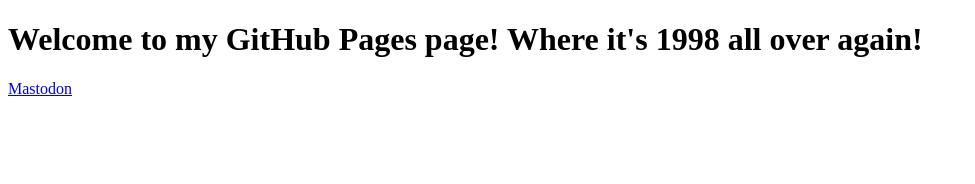
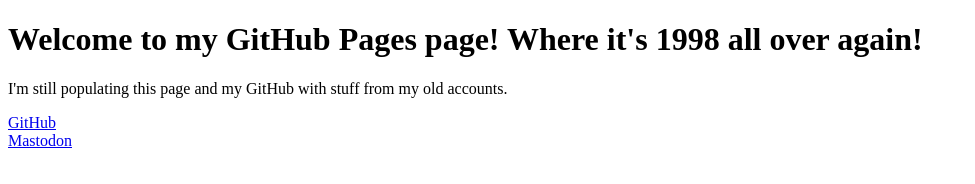
Before and after one commit to LuciCodesStuff/LuciCodesStuff.github.io, a plain HTML site: page index.html in a window 1280 px wide. Shown: the whole page, without its empty margins (0-975 px from the left). Drawn offline with Linux system fonts and the light colour scheme.

Commit message:
Update index.html

```diff
--- a/index.html
+++ b/index.html
@@ -5,6 +5,7 @@
     </head>
     <body>
         <h1>Welcome to my GitHub Pages page! Where it's 1998 all over again!</h1>
-        <p><a rel="me" href="https://toot.site/@Luci">Mastodon</a></p>
+        <p>I'm still populating this page and my GitHub with stuff from my old accounts.</p>
+        <p><a href="https://github.com/LuciCodesStuff">GitHub</a><br /><a rel="me" href="https://toot.site/@Luci">Mastodon</a></p>
     </body>
 </html>
```
